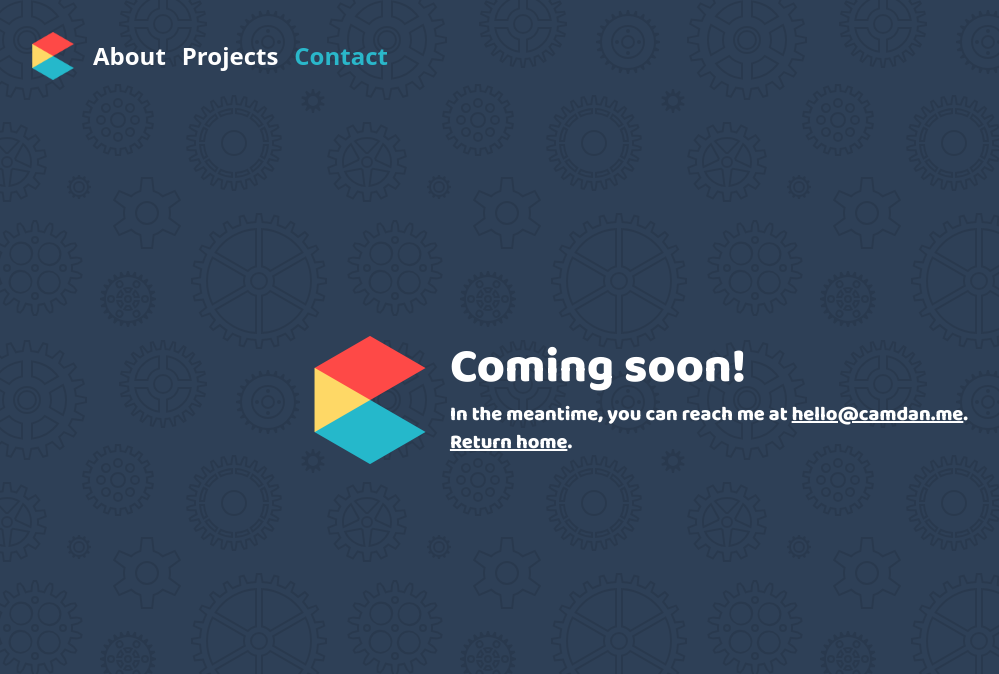
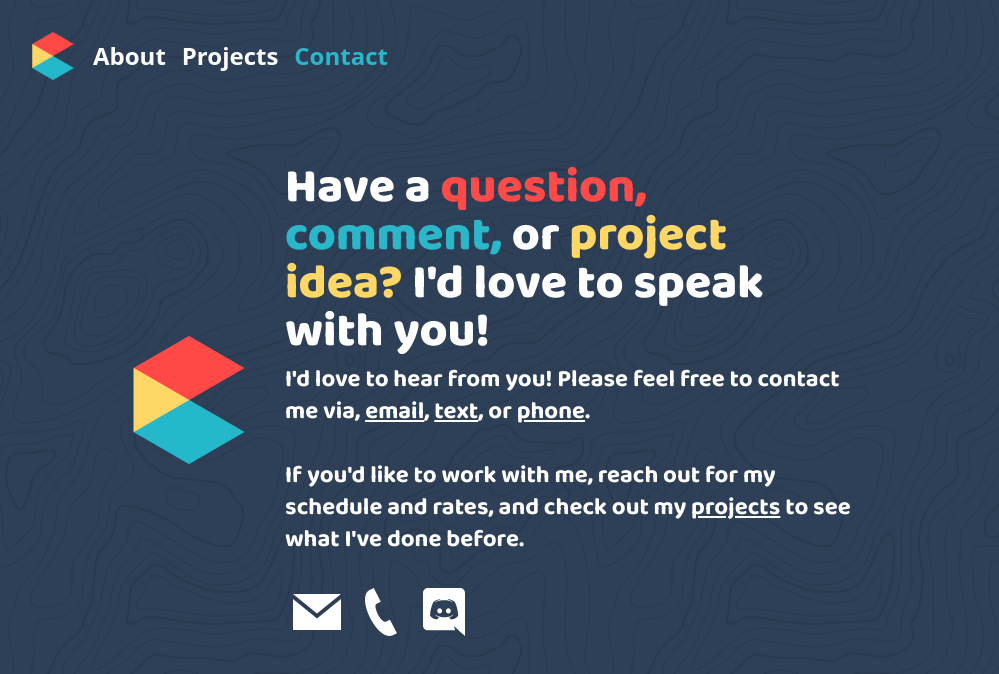
Before and after one commit to camdan-me/portfolio-next, a Next.js app: page /contact in a window 1280 px wide. Shown: the top 674 px of the page, without its empty margins (3-1002 px from the left). Built offline with nearby package versions, Linux system fonts and the light colour scheme.

Commit message:
✨ implement contact page

```diff
--- a/src/pages/contact.js
+++ b/src/pages/contact.js
@@ -16,15 +16,32 @@ export default function Home() {
         <title>Contact Camdan</title>
       </Head>
 
-      <main className="flex items-center justify-center w-screen h-screen overflow-hidden bg-gray-500 bg-cogs">
+      <main className="flex flex-col items-center justify-center w-screen h-screen overflow-x-hidden bg-gray-500 bg-topography">
         <Navbar />
 
-        <div className="flex flex-col items-center mx-4 sm:flex-row">
+        <div className="flex flex-col items-center mx-4 lg:ml-32 sm:flex-row">
           <Image src={logo} className="w-24 h-24 my-4 sm:w-32 sm:h-32" alt="C Logo" />
-          <h1 className="flex flex-col text-3xl font-black text-center text-white sm:ml-4 sm:text-left sm:text-5xl">
-            Coming soon!<br />
-            <span className="mt-2 text-xl">In the meantime, you can reach me at <Link href="mailto:hello@camdan.me" target="_blank" className="underline">hello@camdan.me</Link>.<br /><Link href="/?skipanimation" className="underline">Return home</Link>.</span>
-          </h1>
+          <div className="flex flex-col sm:ml-8 sm:w-2/3 lg:w-1/2">
+            <h1 className="text-3xl font-black text-center text-white sm:text-left sm:text-5xl">
+              Have a <span className="text-red-500">question,</span> <span className="text-blue-500">comment,</span> or <span className="text-yellow-500">project idea?</span> I&apos;d love to speak with you!
+            </h1>
+            <h2 className="mt-2 font-bold text-center text-white text-l sm:text-2xl sm:text-left">
+              I&apos;d love to hear from you! Please feel free to contact me via, <Link href="mailto:hello@camdan.me" className="underline">email</Link>, <Link href="tel:7194226326" className="underline">text</Link>, or <Link href="tel:7194226326" className="underline">phone</Link>.<br />
+              <br />
+              If you&apos;d like to work with me, reach out for my schedule and rates, and check out my <Link href="/projects" className="underline">projects</Link> to see what I&apos;ve done before.
+              <div className="flex flex-row justify-center mt-8 sm:justify-start">
+                <Link href="mailto:hello@camdan.me" target="_blank">
+                  <svg xmlns="http://www.w3.org/2000/svg" className="w-8 mx-2 sm:w-12 fill-white" viewBox="0 0 24 24"><path d="M12 12.713l-11.985-9.713h23.97l-11.985 9.713zm0 2.574l-12-9.725v15.438h24v-15.438l-12 9.725z" /></svg>
+                </Link>
+                <Link href="tel:7194226326">
+                  <svg xmlns="http://www.w3.org/2000/svg" className="w-8 mx-2 sm:w-12 fill-white" viewBox="0 0 24 24"><path d="M20 22.621l-3.521-6.795c-.008.004-1.974.97-2.064 1.011-2.24 1.086-6.799-7.82-4.609-8.994l2.083-1.026-3.493-6.817-2.106 1.039c-7.202 3.755 4.233 25.982 11.6 22.615.121-.055 2.102-1.029 2.11-1.033z" /></svg>
+                </Link>
+                <Link href="https://discord.com/users/564859369951461406" target="_blank">
+                  <svg xmlns="http://www.w3.org/2000/svg" className="w-8 mx-2 sm:w-12 fill-white" viewBox="0 0 24 24" fill-rule="evenodd" clip-rule="evenodd"><path d="M19.54 0c1.356 0 2.46 1.104 2.46 2.472v21.528l-2.58-2.28-1.452-1.344-1.536-1.428.636 2.22h-13.608c-1.356 0-2.46-1.104-2.46-2.472v-16.224c0-1.368 1.104-2.472 2.46-2.472h16.08zm-4.632 15.672c2.652-.084 3.672-1.824 3.672-1.824 0-3.864-1.728-6.996-1.728-6.996-1.728-1.296-3.372-1.26-3.372-1.26l-.168.192c2.04.624 2.988 1.524 2.988 1.524-1.248-.684-2.472-1.02-3.612-1.152-.864-.096-1.692-.072-2.424.024l-.204.024c-.42.036-1.44.192-2.724.756-.444.204-.708.348-.708.348s.996-.948 3.156-1.572l-.12-.144s-1.644-.036-3.372 1.26c0 0-1.728 3.132-1.728 6.996 0 0 1.008 1.74 3.66 1.824 0 0 .444-.54.804-.996-1.524-.456-2.1-1.416-2.1-1.416l.336.204.048.036.047.027.014.006.047.027c.3.168.6.3.876.408.492.192 1.08.384 1.764.516.9.168 1.956.228 3.108.012.564-.096 1.14-.264 1.74-.516.42-.156.888-.384 1.38-.708 0 0-.6.984-2.172 1.428.36.456.792.972.792.972zm-5.58-5.604c-.684 0-1.224.6-1.224 1.332 0 .732.552 1.332 1.224 1.332.684 0 1.224-.6 1.224-1.332.012-.732-.54-1.332-1.224-1.332zm4.38 0c-.684 0-1.224.6-1.224 1.332 0 .732.552 1.332 1.224 1.332.684 0 1.224-.6 1.224-1.332 0-.732-.54-1.332-1.224-1.332z" /></svg>
+                </Link>
+              </div>
+            </h2>
+          </div>
         </div>
       </main>
     </>
```
